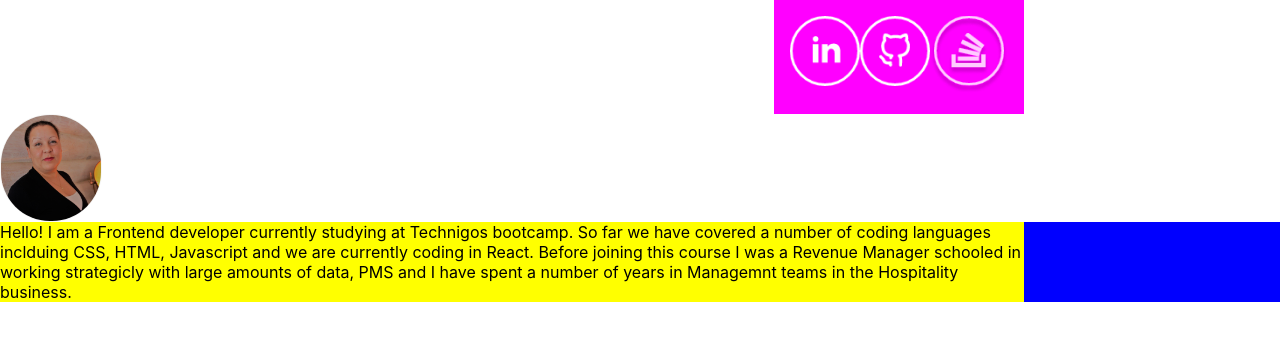
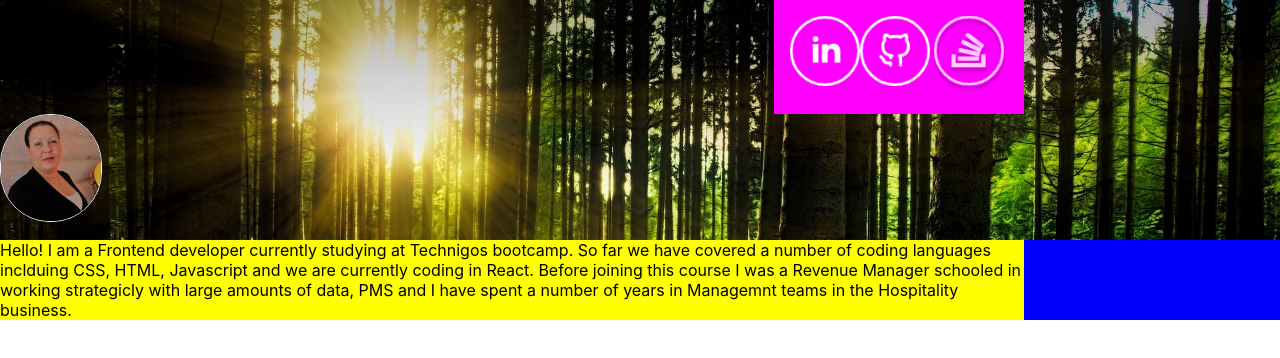
Before and after one commit to Technigo/project-react-portfolio, a React (Create React App) app: page / in a window 1280 px wide. Shown: the top 358 px of the page. Built offline with nearby package versions, Linux system fonts and the light colour scheme; no server answers.

Commit message:
further styling

```diff
--- a/src/components/Header.js
+++ b/src/components/Header.js
@@ -13,8 +13,7 @@ import stackoverflow from '../assets/stackoverflow.png';
 
 const Header = () => {
   return (
-    <>
-      <HeaderBackground woods={woods} />
+    <HeaderBackground>
       <HeaderWrapper>
         <SocMedLinks
           linkedin={linkedin}
@@ -22,14 +21,16 @@ const Header = () => {
           stackoverflow={stackoverflow} />
         <ProfileImage />
       </HeaderWrapper>
-    </>
+    </HeaderBackground>
   )
 }
 
 const HeaderBackground = styled.div`
+    background-image: url(${woods});
     width: 100vw;
+    height: 30vh;
     background-repeat: no-repeat;
-    object-fit: cover;
+    background-size: cover;
 
 `;
 
```
